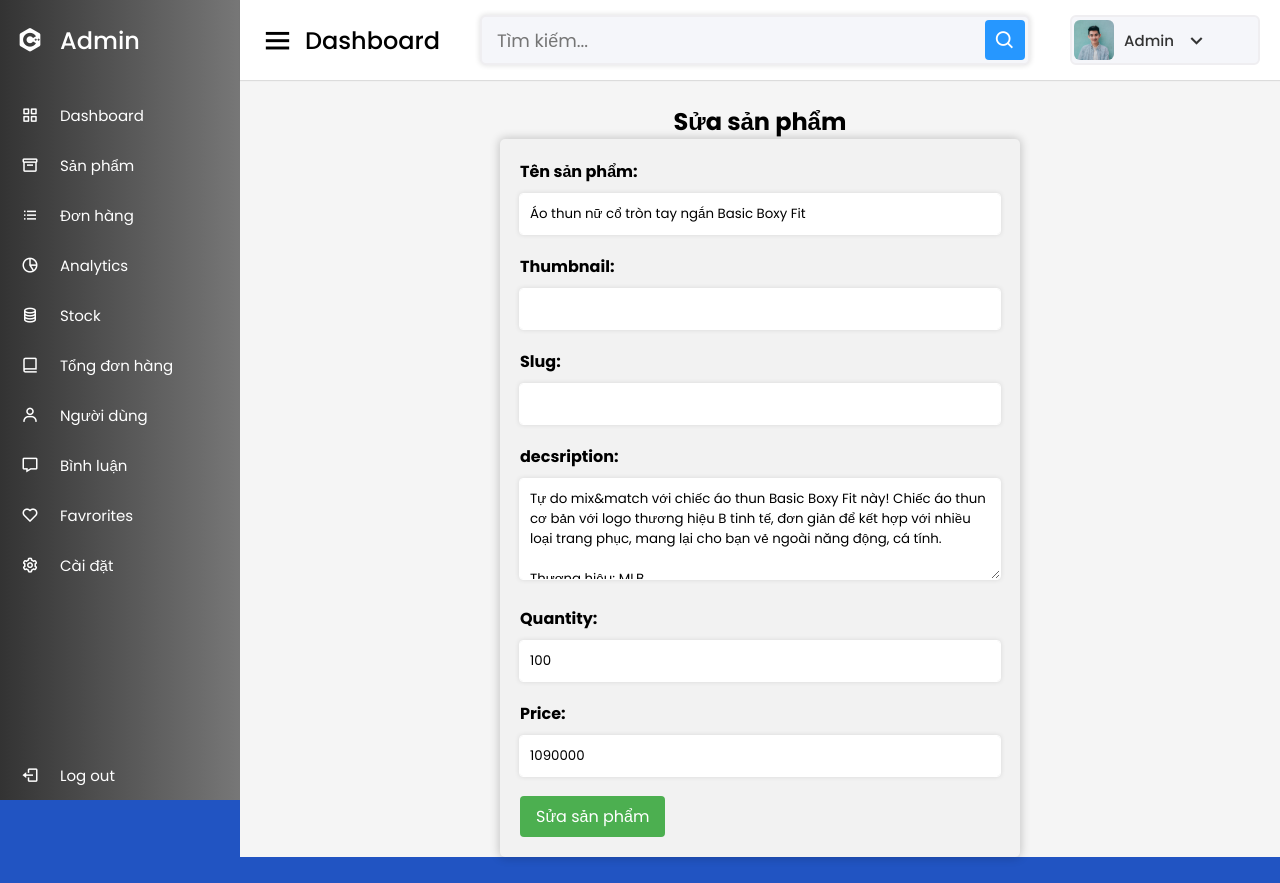
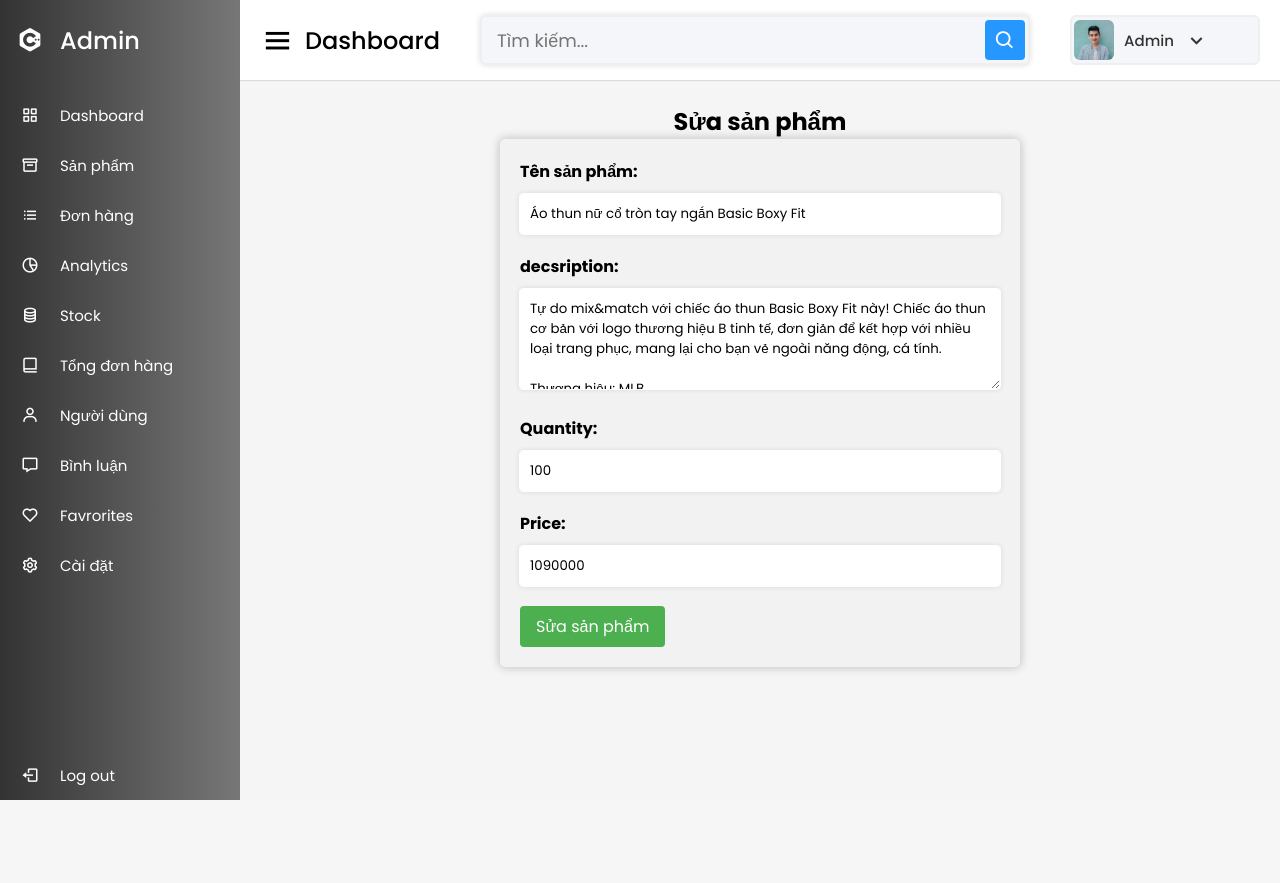
Before and after one commit to th2002/Shop_FashionHub, a PHP site: page /Shop_FashionHub/app/views/admin/view/editProduct.php?id=1 in a window 1280 px wide. After the commit the page ends 800 px from the top, so only its background shows below. Run offline with PHP 8.4, Linux system fonts and the light colour scheme; the visitor is signed in with stand-in values (Sample User, id 1); data comes from the database, SQL or seed files in the repository; data that the repository does not hold is empty; some libraries are stand-ins or nearby versions.

Commit message:
admin
ad

```diff
--- a/app/models/DAO/functions.php
+++ b/app/models/DAO/functions.php
@@ -32,25 +32,25 @@ function getCategoryById($id) {
 }
 
 // Hàm thêm sản phẩm
-function addProduct($name, $thumbnail, $slug, $decsription, $quantity, $price, $sale_price, $featured, $best_seller, $cate_id, $cartitem_id){
+function addProduct($name, $decsription, $quantity, $price, $sale_price, $featured, $best_seller, $cate_id, $cartitem_id){
     global $db;
 
     $create_at = date("Y-m-d");
     $update_at = date("Y-m-d");
 
-    $query = $db->prepare("INSERT INTO products (name, thumbnail, slug, decsription, quantity, price, sale_price, featured, best_seller, cate_id, cartitem_id, create_at, update_at) VALUES (?, ?, ?, ?, ?, ?, ?, ?, ?, ?, ?, ?, ?)");
-    $query->execute([$name, $thumbnail, $slug, $decsription, $quantity, $price, $sale_price, $featured, $best_seller, $cate_id, $cartitem_id, $create_at, $update_at]);
+    $query = $db->prepare("INSERT INTO products (name, decsription, quantity, price, sale_price, featured, best_seller, cate_id, cartitem_id, create_at, update_at) VALUES (?, ?, ?, ?, ?, ?, ?, ?, ?, ?, ?, ?, ?)");
+    $query->execute([$name, $decsription, $quantity, $price, $sale_price, $featured, $best_seller, $cate_id, $cartitem_id, $create_at, $update_at]);
 
     return $query->rowCount(); // Số dòng bị ảnh hưởng bởi câu lệnh INSERT
 }
 // Hàm cập nhật thông tin sản phẩm
-function updateProduct($productId, $productName, $thumbnail, $slug, $decsription, $quantity, $price) {
+function updateProduct($productId, $productName, $decsription, $quantity, $price) {
     global $db;
 
     $updateAt = date("Y-m-d");
 
-    $query = $db->prepare("UPDATE products SET name = ?, thumbnail = ?, slug = ?, decsription = ?, quantity = ?, price = ?, update_at = ? WHERE id = ?");
-    return $query->execute([$productName, $thumbnail, $slug, $decsription, $quantity, $price, $updateAt, $productId]);
+    $query = $db->prepare("UPDATE products SET name = ?, decsription = ?, quantity = ?, price = ?, update_at = ? WHERE id = ?");
+    return $query->execute([$productName, $decsription, $quantity, $price, $updateAt, $productId]);
 }
 
 // Hàm xóa sản phẩm
--- a/app/views/admin/parts/slidebar.php
+++ b/app/views/admin/parts/slidebar.php
@@ -15,7 +15,7 @@
           <i class="bx bx-search"></i>
         </div>
         <div class="profile-details">
-          <img src="images/profile.jpg" alt="" />
+          <img src="../images/profile.jpg" alt="" />
           <span class="admin_name">Admin</span>
           <i class="bx bx-chevron-down"></i>
         </div>
--- a/app/views/admin/view/addProductImage.php
+++ b/app/views/admin/view/addProductImage.php
@@ -6,14 +6,14 @@
 <?php include_once("../parts/slidebar.php"); ?>
 <!-- slidebar -->
 <?php
-require_once  ("../models/CategoryModel.php");
+// require_once  ("../models/CategoryModel.php");
 $productList = getAllProducts();
 ?>
 <!-- Mã HTML cho form thêm hình ảnh sản phẩm -->
 <h2 class="title">Thêm hình ảnh cho sản phẩm</h2>
 
 <!-- Mã HTML cho form nhập dữ liệu -->
-<form method="POST" action="../controller/addProductImage.php" enctype="multipart/form-data">
+<form method="POST" action="<?php echo $controller ?>/admin/addProductImage.php" enctype="multipart/form-data">
     <label for="product_id">Chọn sản phẩm:</label>
     <select name="product_id" id="product_id" required>
         <?php foreach ($productList as $product) { ?>
--- a/app/views/admin/view/editProduct.php
+++ b/app/views/admin/view/editProduct.php
@@ -28,14 +28,13 @@ if (isset($_GET['id'])) {
         if ($_SERVER['REQUEST_METHOD'] === 'POST') {
             // Lấy dữ liệu từ form sửa sản phẩm
             $productName = $_POST['product_name'];
-            $thumbnail = $_POST['thumbnail'];
-            $slug = $_POST['slug'];
+
             $decsription = $_POST['decsription'];
             $quantity = $_POST['quantity'];
             $price = $_POST['price'];
 
             // Thực hiện cập nhật sản phẩm
-            $result = updateProduct($productId, $productName, $thumbnail, $slug, $decsription, $quantity, $price);
+            $result = updateProduct($productId, $productName, $decsription, $quantity, $price);
 
             // Kiểm tra kết quả cập nhật
             if ($result) {
@@ -75,11 +74,9 @@ Swal.fire({
         <label for="product_name">Tên sản phẩm:</label>
         <input type="text" name="product_name" id="product_name" value="<?php echo $product['name']; ?>" required><br>
 
-        <label for="thumbnail">Thumbnail:</label>
-        <input type="text" name="thumbnail" id="thumbnail" value="<?php echo $product['thumbnail']; ?>" required><br>
 
-        <label for="slug">Slug:</label>
-        <input type="text" name="slug" id="slug" value="<?php echo $product['slug']; ?>" required><br>
+
+
 
         <label for="decsription">decsription:</label>
         <textarea name="decsription" id="decsription" required><?php echo $product['decsription']; ?></textarea><br>
```
Also changed, not shown: app/views/admin/images/addidas.jpg (deleted), app/views/admin/images/bag.jpg (deleted), app/views/admin/images/blueBag.jpg (deleted).
